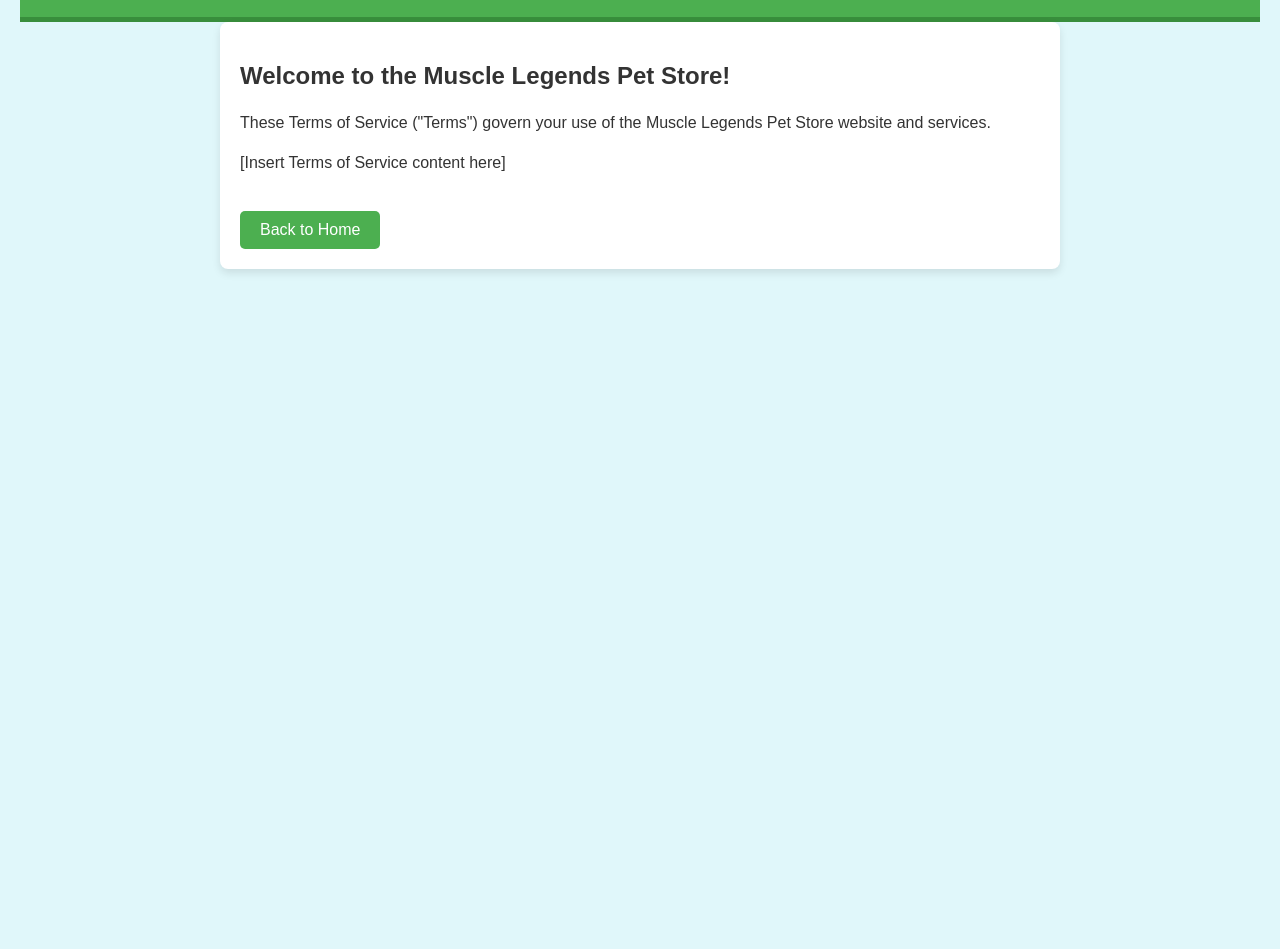
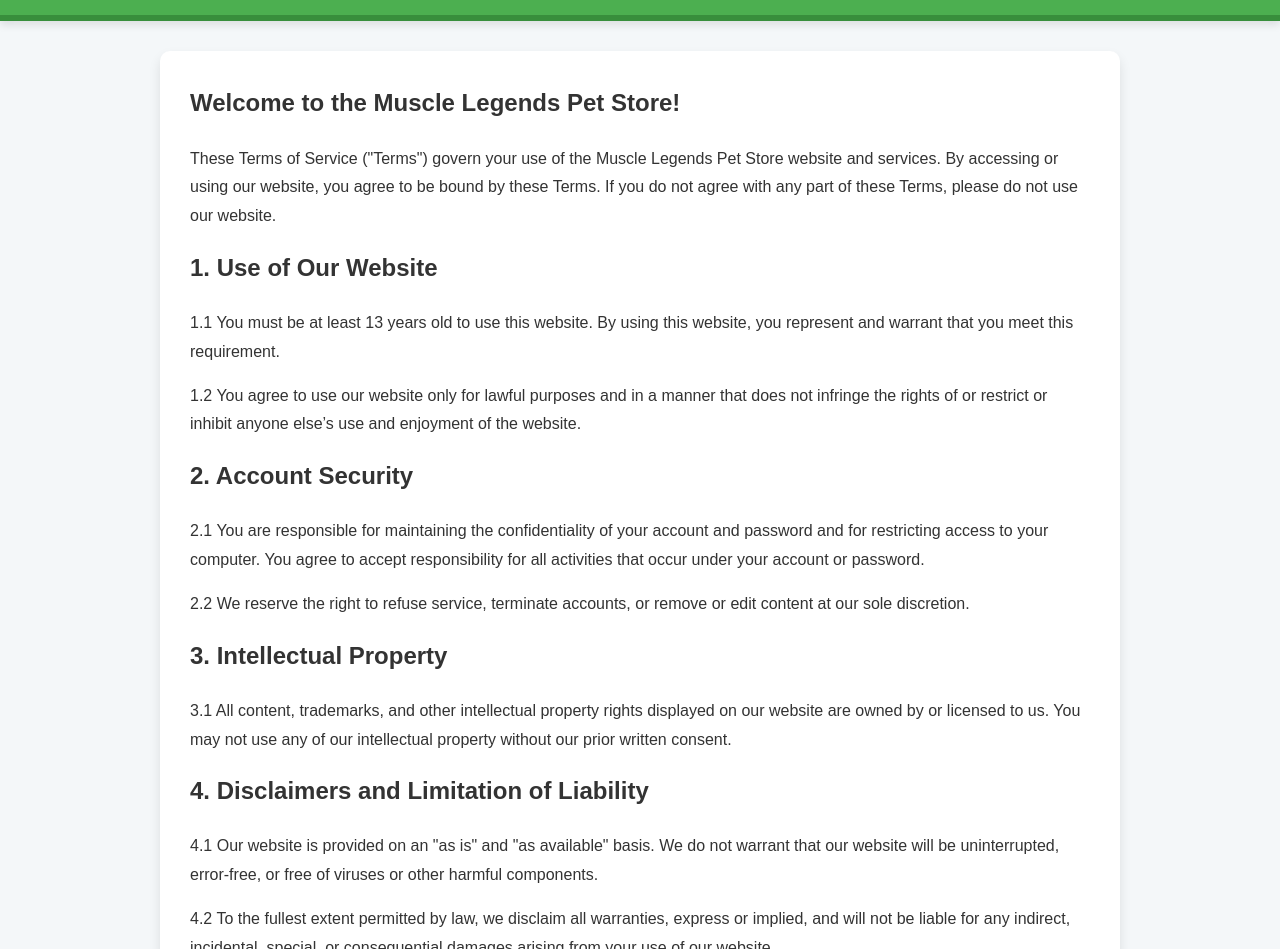
Before and after one commit to dirtyplates/MLPG, a plain HTML site: page templates/tos.html in a window 1280 px wide. Shown: the part 103-1052 px from the top of the page. Before the commit the page ends 800 px from the top, so only its background shows below. Drawn offline with Linux system fonts and the light colour scheme.

Commit message:
Update tos.html

```diff
--- a/templates/tos.html
+++ b/templates/tos.html
@@ -7,48 +7,58 @@
     <style>
         body {
             font-family: Arial, sans-serif;
-            background-color: #e0f7fa;
+            background-color: #f4f7f9;
             color: #333;
             margin: 0;
-            padding: 20px;
+            padding: 0;
         }
 
         header {
             background-color: #4caf50;
             color: white;
             text-align: center;
-            padding: 10px;
-            border-bottom: 5px solid #388e3c;
+            padding: 20px;
+            border-bottom: 6px solid #388e3c;
+            box-shadow: 0 4px 8px rgba(0, 0, 0, 0.1);
         }
 
         .container {
-            max-width: 800px;
-            margin: 0 auto;
-            padding: 20px;
+            max-width: 900px;
+            margin: 30px auto;
+            padding: 30px;
             background-color: #ffffff;
-            border-radius: 8px;
-            box-shadow: 0 4px 8px rgba(0, 0, 0, 0.1);
+            border-radius: 10px;
+            box-shadow: 0 6px 12px rgba(0, 0, 0, 0.1);
+            line-height: 1.8;
         }
 
         h1 {
             color: #388e3c;
+            margin-bottom: 20px;
+            font-size: 2em;
+        }
+
+        h2 {
+            color: #333;
+            font-size: 1.5em;
+            margin-top: 0;
         }
 
         p {
             margin: 15px 0;
-            line-height: 1.6;
         }
 
         .back-button {
             display: inline-block;
-            margin-top: 20px;
-            padding: 10px 20px;
+            margin-top: 30px;
+            padding: 12px 24px;
             background-color: #4CAF50;
             color: white;
             text-decoration: none;
             border-radius: 5px;
-            font-size: 16px;
+            font-size: 18px;
             transition: background-color 0.3s, transform 0.3s;
+            text-align: center;
         }
 
         .back-button:hover {
@@ -68,8 +78,30 @@
     </header>
     <div class="container">
         <h2>Welcome to the Muscle Legends Pet Store!</h2>
-        <p>These Terms of Service ("Terms") govern your use of the Muscle Legends Pet Store website and services.</p>
-        <p>[Insert Terms of Service content here]</p>
+        <p>These Terms of Service ("Terms") govern your use of the Muscle Legends Pet Store website and services. By accessing or using our website, you agree to be bound by these Terms. If you do not agree with any part of these Terms, please do not use our website.</p>
+
+        <h2>1. Use of Our Website</h2>
+        <p>1.1 You must be at least 13 years old to use this website. By using this website, you represent and warrant that you meet this requirement.</p>
+        <p>1.2 You agree to use our website only for lawful purposes and in a manner that does not infringe the rights of or restrict or inhibit anyone else’s use and enjoyment of the website.</p>
+
+        <h2>2. Account Security</h2>
+        <p>2.1 You are responsible for maintaining the confidentiality of your account and password and for restricting access to your computer. You agree to accept responsibility for all activities that occur under your account or password.</p>
+        <p>2.2 We reserve the right to refuse service, terminate accounts, or remove or edit content at our sole discretion.</p>
+
+        <h2>3. Intellectual Property</h2>
+        <p>3.1 All content, trademarks, and other intellectual property rights displayed on our website are owned by or licensed to us. You may not use any of our intellectual property without our prior written consent.</p>
+
+        <h2>4. Disclaimers and Limitation of Liability</h2>
+        <p>4.1 Our website is provided on an "as is" and "as available" basis. We do not warrant that our website will be uninterrupted, error-free, or free of viruses or other harmful components.</p>
+        <p>4.2 To the fullest extent permitted by law, we disclaim all warranties, express or implied, and will not be liable for any indirect, incidental, special, or consequential damages arising from your use of our website.</p>
+
+        <h2>5. Changes to These Terms</h2>
+        <p>5.1 We may update these Terms from time to time. Any changes will be posted on this page, and you are advised to review these Terms periodically for any changes.</p>
+        <p>5.2 Your continued use of the website following the posting of any changes constitutes acceptance of those changes.</p>
+
+        <h2>6. Contact Us</h2>
+        <p>If you have any questions about these Terms, please contact us at [Your Contact Information].</p>
+
         <a href="/MLPG/index.html" class="back-button">Back to Home</a>
     </div>
 </body>
```
